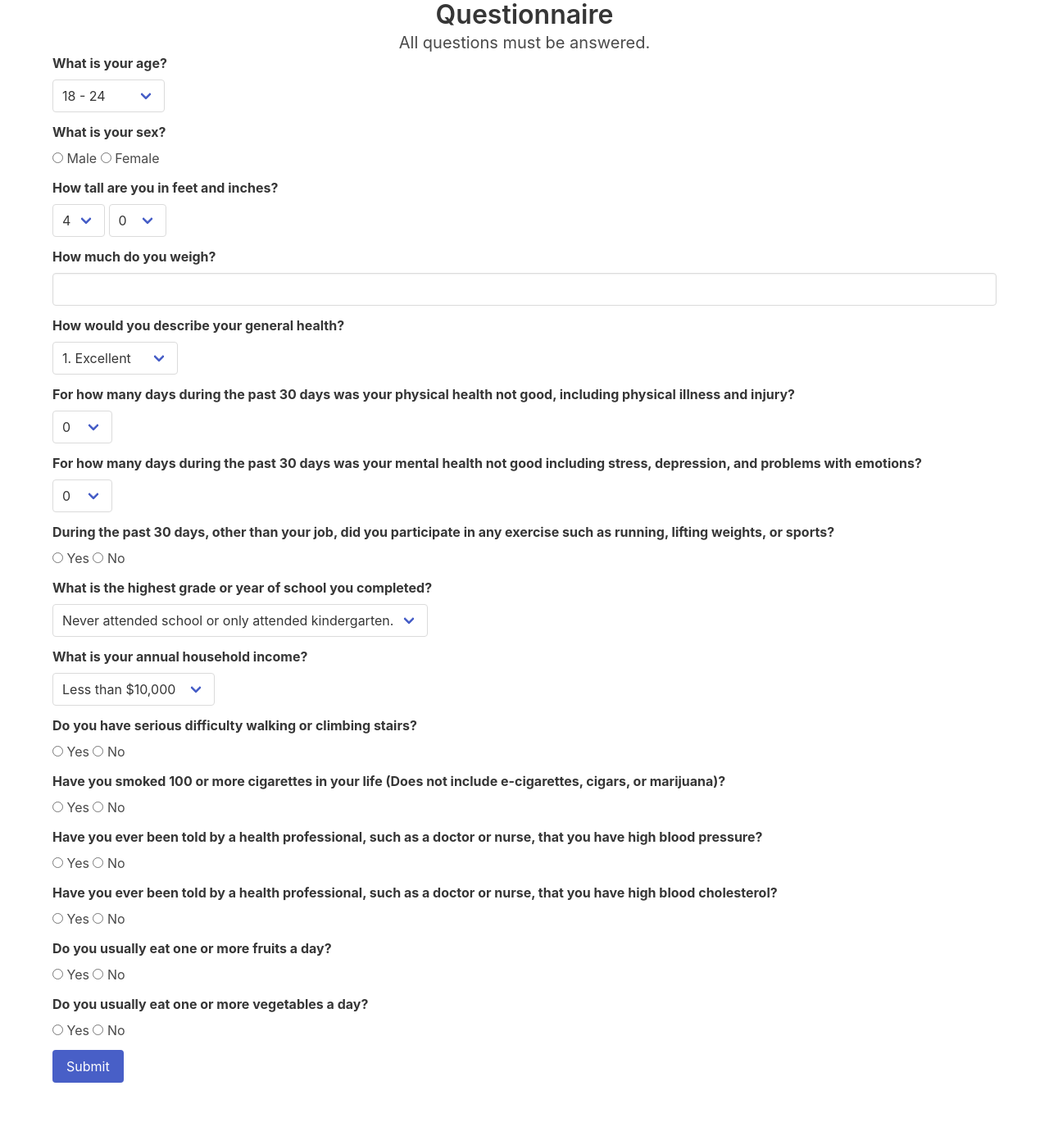
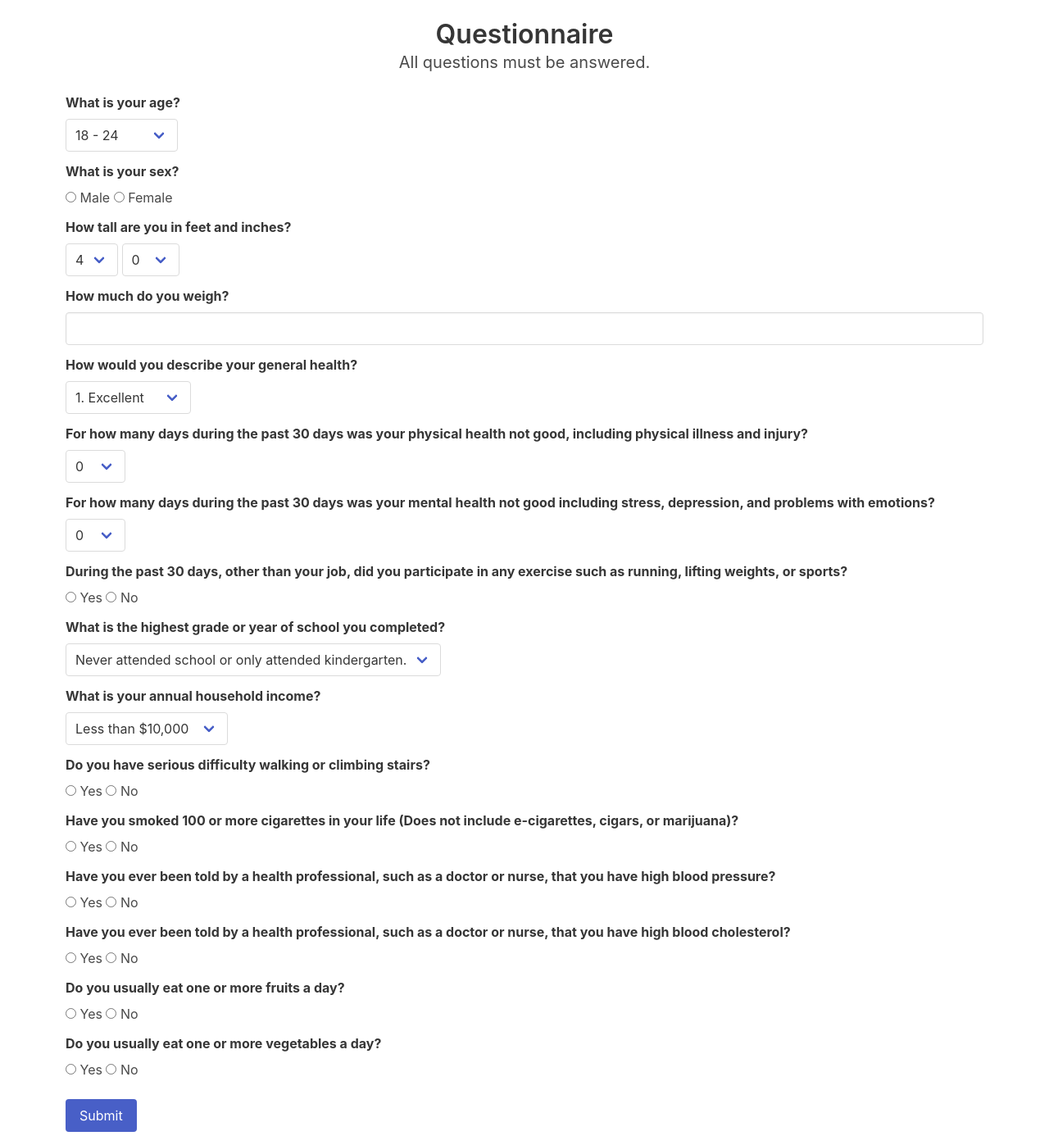
Before and after one commit to davyloops/diabetes-predictor, a Flask app: page /questionnaire in a window 1280 px wide. Shown: the whole page at 82% size. Before the commit the page ends 1321 px from the top, so only its background shows below. Run offline with Flask 2, Linux system fonts and the light colour scheme.

Commit message:
Add padding to questionnaire

```diff
--- a/templates/questionnaire.html
+++ b/templates/questionnaire.html
@@ -7,8 +7,8 @@
 {% block body %}
 
 <form action="{{ url_for('questionnaire') }}" method="post">
-    <div class="container">
-        <div class="has-text-centered">
+    <div class="px-4 pb-4 container">
+        <div class="my-5 has-text-centered">
             <h1 class="title">Questionnaire</h1>
             <h2 class="subtitle">All questions must be answered.</h2>
         </div>
@@ -187,7 +187,7 @@
         </div>
 
 
-        <button class="button is-link" type="submit">Submit</button>
+        <button class="mt-3 button is-link" type="submit">Submit</button>
     </div>
   </form>
 {% endblock %}
```
